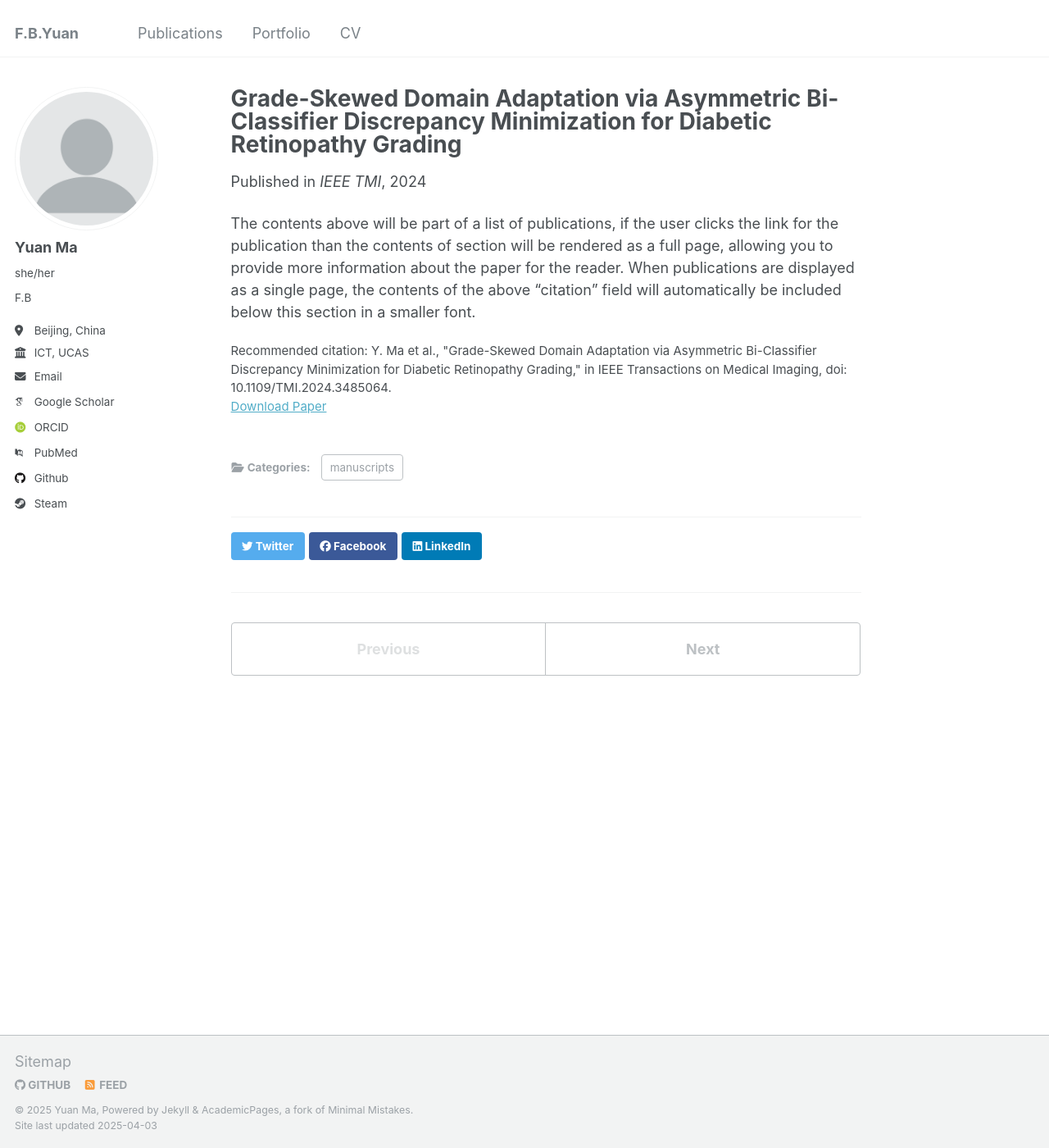
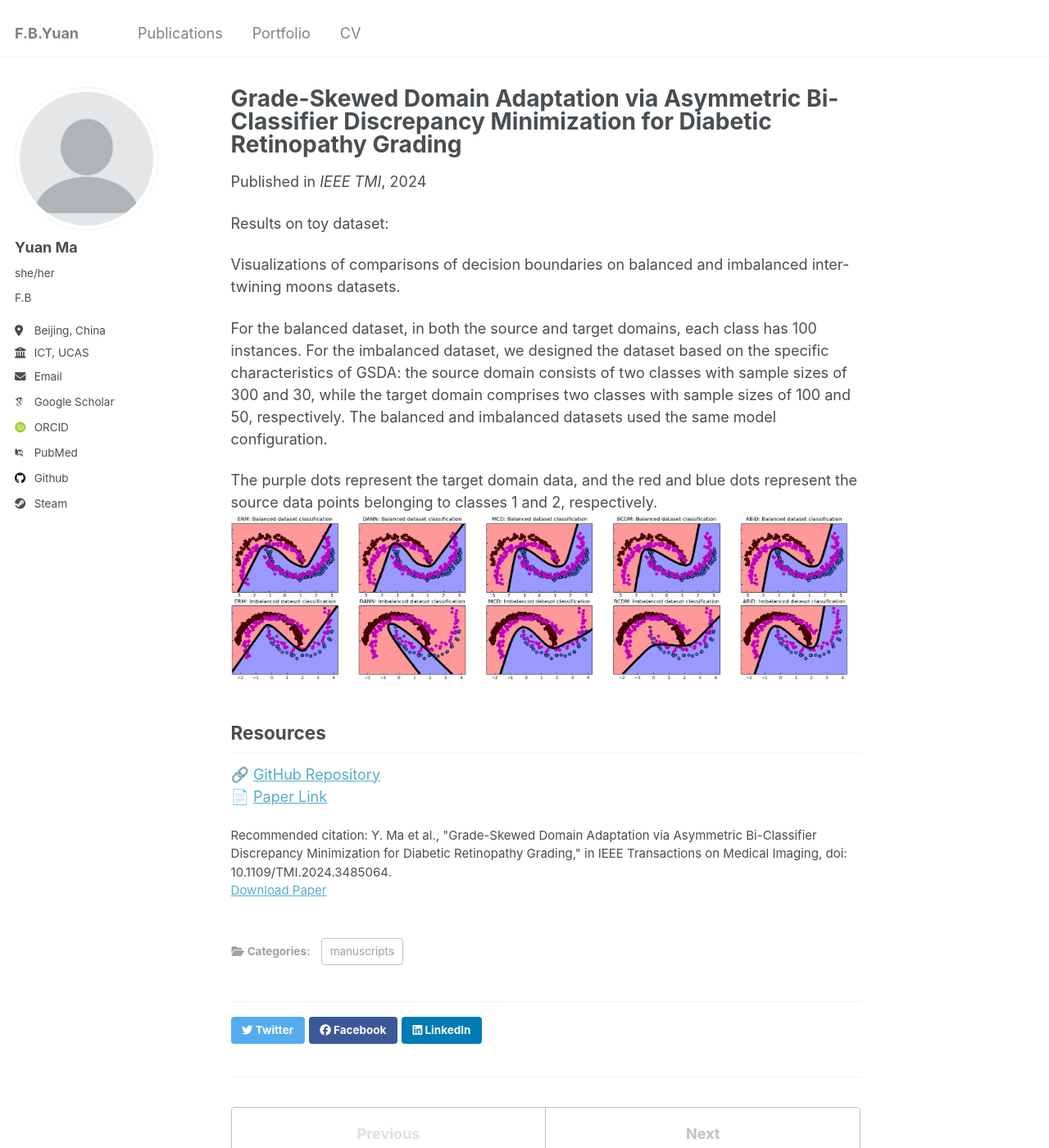
Before and after one commit to FByyyyuan/FByyyyuan.github.io, a Jekyll site: the page built from _publications/2009-10-01-paper-title-number-1.md, in a window 1280 px wide and 1400 px high. Shown: the whole window at 82% size. Built offline with Jekyll 4.4.1, drawn with Linux system fonts in a browser that asks for light colours; some web fonts are replaced.

Commit message:
Update 2009-10-01-paper-title-number-1.md

```diff
--- a/_publications/2009-10-01-paper-title-number-1.md
+++ b/_publications/2009-10-01-paper-title-number-1.md
@@ -10,4 +10,15 @@ paperurl: 'https://ieeexplore.ieee.org/document/10731841'
 citation: 'Y. Ma et al., "Grade-Skewed Domain Adaptation via Asymmetric Bi-Classifier Discrepancy Minimization for Diabetic Retinopathy Grading," in IEEE Transactions on Medical Imaging, doi: 10.1109/TMI.2024.3485064.'
 ---
 
-The contents above will be part of a list of publications, if the user clicks the link for the publication than the contents of section will be rendered as a full page, allowing you to provide more information about the paper for the reader. When publications are displayed as a single page, the contents of the above "citation" field will automatically be included below this section in a smaller font.
+Results on toy dataset:
+
+Visualizations of comparisons of decision boundaries on balanced and imbalanced inter-twining moons datasets.
+
+For the balanced dataset, in both the source and target domains, each class has 100 instances. For the imbalanced dataset, we designed the dataset based on the specific characteristics of GSDA: the source domain consists of two classes with sample sizes of 300 and 30, while the target domain comprises two classes with sample sizes of 100 and 50, respectively. The balanced and imbalanced datasets used the same model configuration.
+
+The purple dots represent the target domain data, and the red and blue dots represent the source data points belonging to classes 1 and 2, respectively.
+![图片描述](https://github.com/FByyyyuan/FByyyyuan.github.io/blob/master/files/FB003.png)
+
+## Resources
+🔗 [GitHub Repository](https://github.com/FByyyyuan/ABiD)
+📄 [Paper Link](https://ieeexplore.ieee.org/document/10731841)
```
